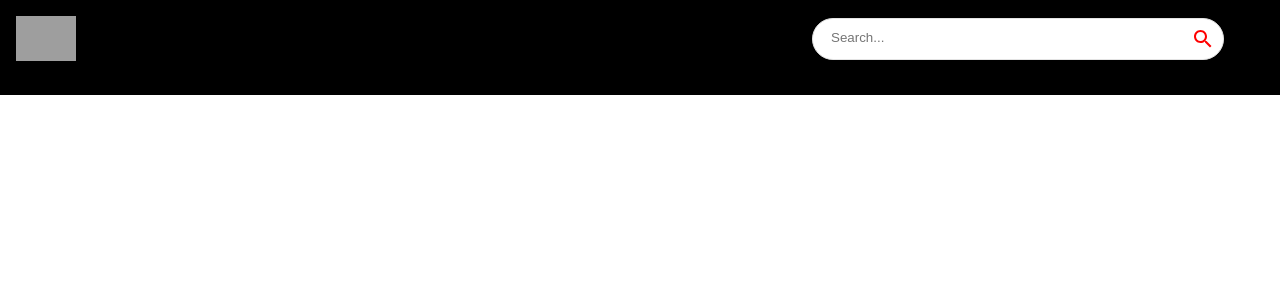
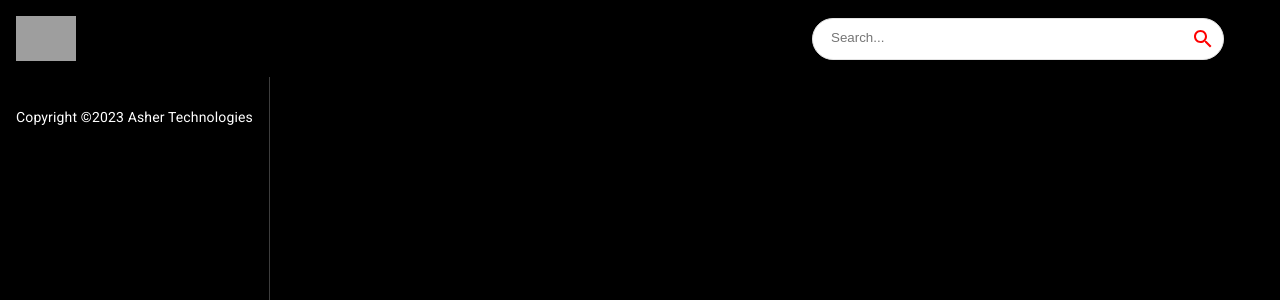
Before and after one commit to PattersonOfficial/react-youtube, a React (Create React App) app: page / in a window 1280 px wide. Shown: the top 300 px of the page. Built offline with nearby package versions, Linux system fonts and the light colour scheme; grey boxes are pictures that could not be loaded.

Commit message:
sidebar typography complete

```diff
--- a/src/components/Feed.jsx
+++ b/src/components/Feed.jsx
@@ -1,9 +1,34 @@
-import React from 'react'
+import { useState, useEffect } from 'react';
+import { Box, Stack, Typography } from '@mui/material';
 
 const Feed = () => {
+
+  const date = new Date().getFullYear();
   return (
-    <div>Feed</div>
-  )
-}
+    // Main Feed Container
+    <Stack sx={{ flexDirection: { sm: 'column', md: 'row' } }}>
 
-export default Feed
+      {/* Main Feed Content */}
+      <Box
+        sx={{
+          height: { sx: 'auto', md: '92vh' },
+          borderRight: '1px solid #3d3d3d',
+          px: { sx: 0, md: 2 },
+        }}>
+
+          {/* SideBar Component */}
+          SideBar
+
+
+          {/* Copyright Component */}
+          <Typography className='copyright' variant='body2' sx={{ mt: 1.5, color: '#fff' }}>
+            Copyright ©{date} Asher Technologies
+          </Typography>
+
+        </Box>
+
+    </Stack>
+  );
+};
+
+export default Feed;
--- a/src/components/Navbar.jsx
+++ b/src/components/Navbar.jsx
@@ -2,7 +2,7 @@
 import { Link } from 'react-router-dom';
 
 import { logo } from '../utils/constants';
-import SearchBar from './SearchBar';
+import SearchBar from './minor-components/SearchBar';
 
 const Navbar = () => (
   <Stack
--- a/src/components/index.js
+++ b/src/components/index.js
@@ -3,4 +3,5 @@
 export { default as VideoDetail } from './VideoDetail';
 export { default as ChannelDetail } from './ChannelDetail';
 export { default as SearchFeed } from './SearchFeed';
-export { default as SearchBar } from './SearchBar';
+export { default as SearchBar } from './minor-components/SearchBar';
+export { default as SideBar } from './minor-components/SideBar';
--- /dev/null
+++ b/src/components/minor-components/SideBar.jsx
@@ -0,0 +1,9 @@
+import React from 'react'
+
+const SideBar = () => {
+  return (
+    <div>SideBar</div>
+  )
+}
+
+export default SideBar
```
Also changed, not shown: src/components/minor-components/SearchBar.jsx (renamed from src/components/SearchBar.jsx).
